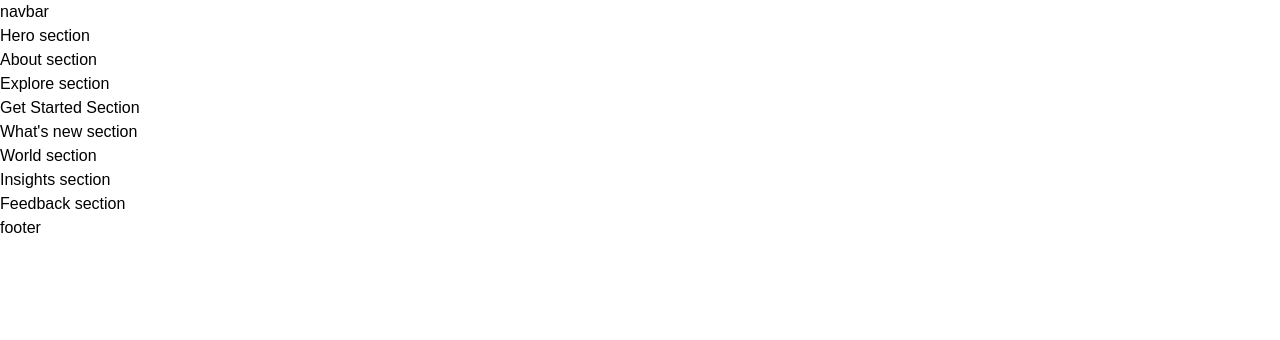
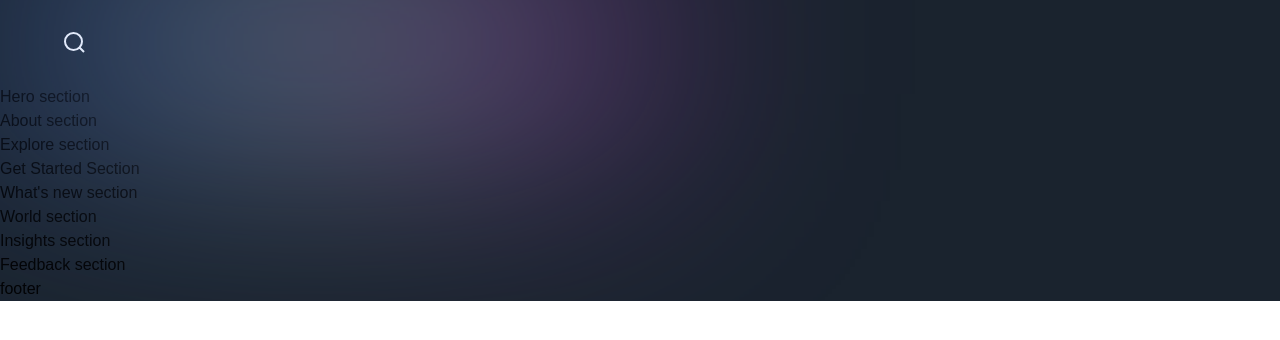
Before and after one commit to nayak-nirmalya/metaverse-landing, a Next.js app: page / in a window 1280 px wide. Shown: the top 340 px of the page. Built offline with nearby package versions, Linux system fonts and the light colour scheme; a web font is replaced by a local one.

Commit message:
show animated search bar on navbar

```diff
--- a/app/page.js
+++ b/app/page.js
@@ -1,8 +1,17 @@
 import { Footer, Navbar } from '../components';
-import { About, Explore, Feedback, GetStarted, Hero, Insights, WhatsNew, World } from '../sections';
+import {
+  About,
+  Explore,
+  Feedback,
+  GetStarted,
+  Hero,
+  Insights,
+  WhatsNew,
+  World,
+} from '../sections';
 
 const Page = () => (
-  <div>
+  <div className="bg-primary-black overflow-hidden">
     <Navbar />
     <Hero />
     <About />
--- a/components/Navbar.jsx
+++ b/components/Navbar.jsx
@@ -2,6 +2,21 @@
 
 import { motion } from 'framer-motion';
 
-const Navbar = () => <nav>navbar</nav>;
+import styles from '../styles';
+import { navVariants } from '../utils/motion';
+
+const Navbar = () => (
+  <motion.nav
+    variants={navVariants}
+    initial="hidden"
+    whileInView="show"
+    className={`${styles.xPaddings} py-8 relative`}
+  >
+    <div className="absolute w-[50%] inset-0 gradient-01" />
+    <div className={`${styles.innerWidth} mx-auto flex justify-between gap-8`}>
+      <img src="/search.svg" />
+    </div>
+  </motion.nav>
+);
 
 export default Navbar;
```
Also changed, not shown: 1 other file (tests, documents, lock files or other folders).
